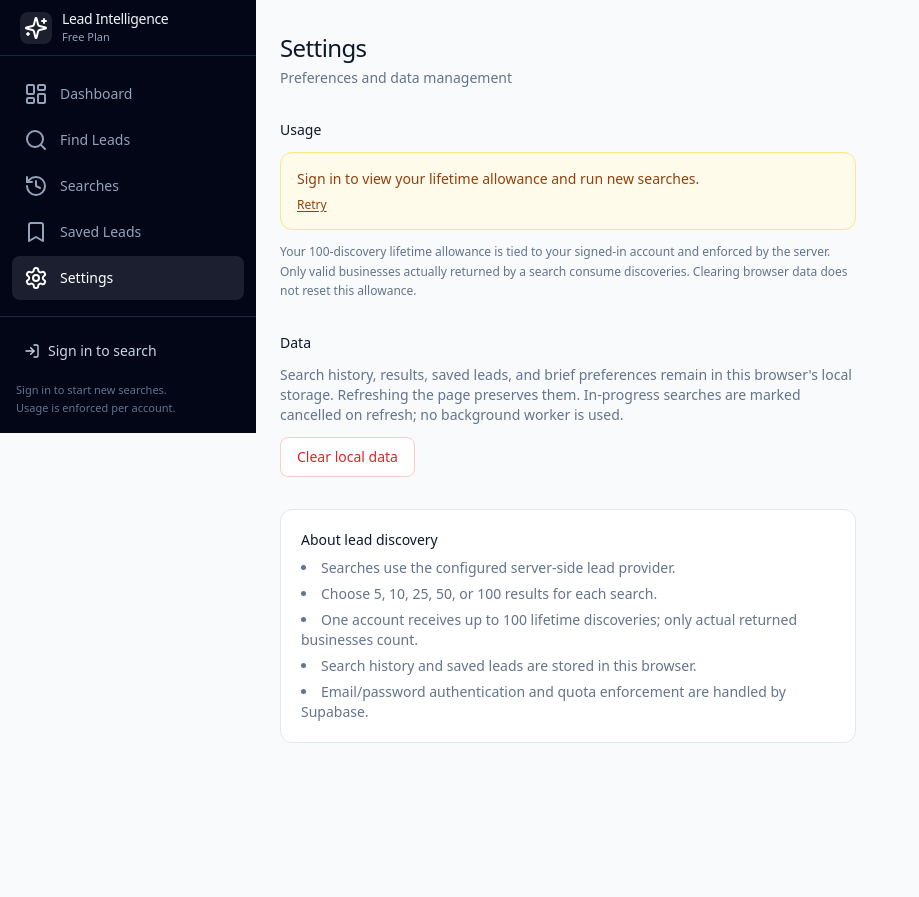
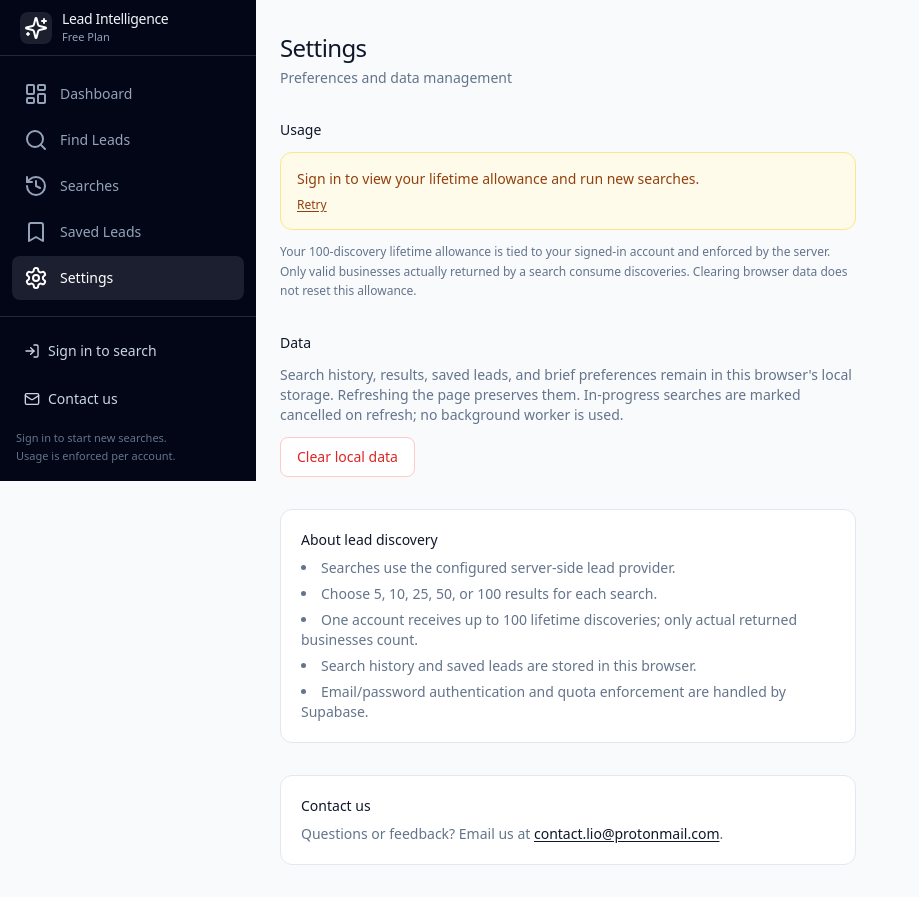
Before and after one commit to liooutnow-collab/chatgpt-saas, a Next.js app: page /settings in a window 1280 px wide. Shown: the whole page, without its empty margins (0-919 px from the left). Before the commit the page ends 800 px from the top, so only its background shows below. Built offline with nearby package versions, Linux system fonts and the light colour scheme; no server answers.

Commit message:
Add contact email links

```diff
--- a/app/settings/page.tsx
+++ b/app/settings/page.tsx
@@ -58,6 +58,20 @@ export default function SettingsPage() {
           <li>Email/password authentication and quota enforcement are handled by Supabase.</li>
         </ul>
       </section>
+
+      <section className="space-y-2 rounded-xl border border-slate-200 bg-white p-5">
+        <h2 className="text-sm font-medium text-slate-900">Contact us</h2>
+        <p className="text-sm text-slate-500">
+          Questions or feedback? Email us at{" "}
+          <a
+            href="mailto:contact.lio@protonmail.com"
+            className="font-medium text-slate-900 underline underline-offset-2 hover:text-slate-600"
+          >
+            contact.lio@protonmail.com
+          </a>
+          .
+        </p>
+      </section>
     </div>
   );
 }
--- a/components/layout/Sidebar.tsx
+++ b/components/layout/Sidebar.tsx
@@ -13,6 +13,7 @@ import {
   Sparkles,
   LogIn,
   LogOut,
+  Mail,
 } from "lucide-react";
 import { useEffect, useState } from "react";
 import { cn } from "@/lib/utils";
@@ -147,6 +148,14 @@ export function Sidebar() {
             </Link>
           )}
           {authError && <p role="alert" className="mb-2 text-xs text-red-300">{authError}</p>}
+          <a
+            href="mailto:contact.lio@protonmail.com"
+            onClick={() => setOpen(false)}
+            className="mb-3 inline-flex min-h-9 items-center gap-2 rounded-md px-2 text-sm text-slate-300 transition-colors hover:bg-white/5 hover:text-white"
+          >
+            <Mail className="h-4 w-4" />
+            Contact us
+          </a>
           <div className="text-[11px] leading-relaxed text-slate-500">
             {email ? (
               <>Server-side lead provider connected.<br />Lifetime usage is enforced per account.</>
```
